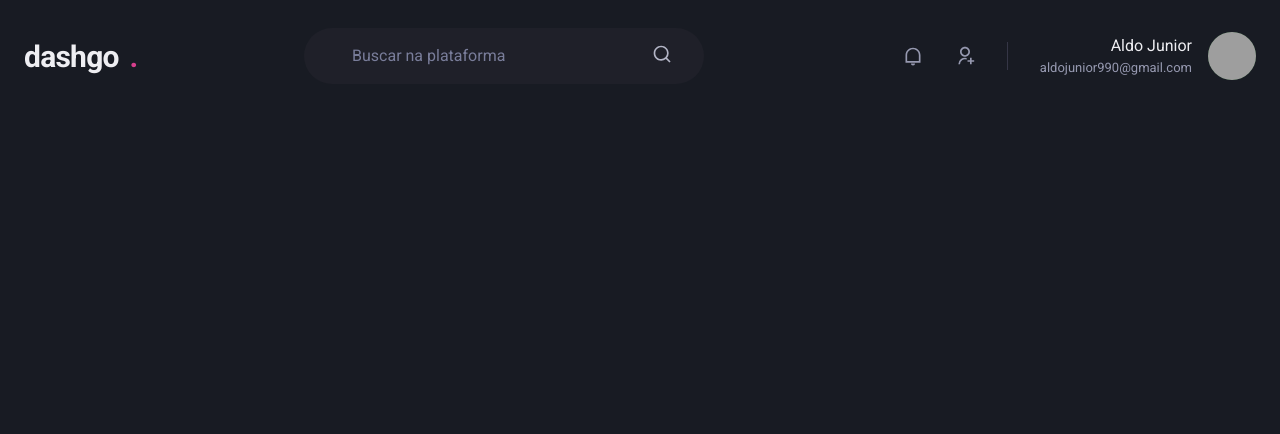
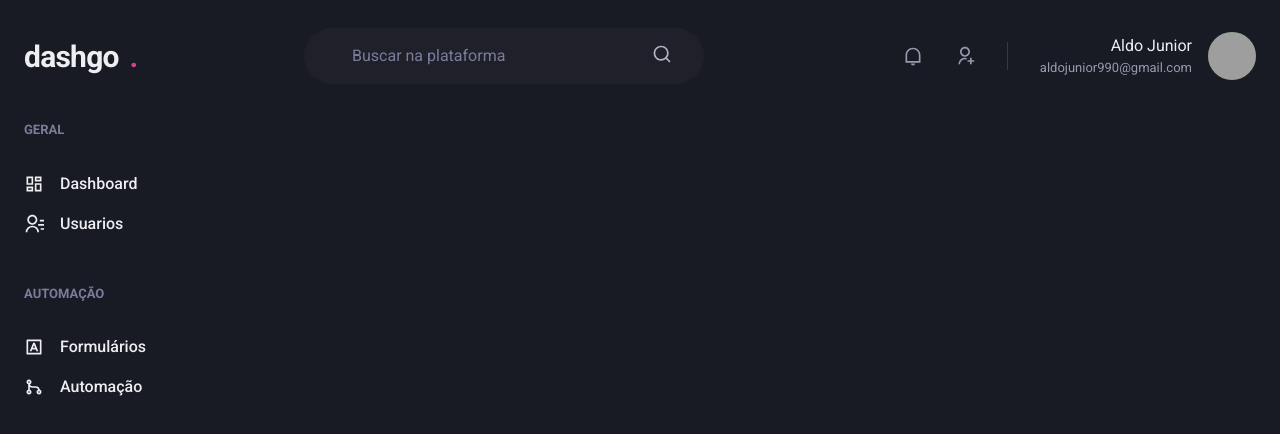
Before and after one commit to aldojunior990/dashgo-ignite-nextjs, a Next.js app: page /dashboard in a window 1280 px wide. Shown: the top 434 px of the page. Built offline with nearby package versions, Linux system fonts and the light colour scheme; grey boxes are pictures that could not be loaded.

Commit message:
Componente: Sidebar

```diff
--- /dev/null
+++ b/src/components/Sidebar.tsx
@@ -0,0 +1,46 @@
+import { Box, Stack, Text, Link, Icon } from "@chakra-ui/react";
+import { RiContactsLine, RiDashboardLine, RiGitMergeLine, RiInputMethodLine } from "react-icons/ri";
+
+export function Sidebar() {
+    return (
+        <Box
+            as="aside"
+            w="64"
+            mr="8"
+        >
+            <Stack
+                spacing="12"
+                align="flex-start"
+            >
+                <Box>
+                    <Text fontWeight="bold" color="gray.400" fontSize="small">GERAL</Text>
+                    <Stack spacing="4" mt="8" align="stretch">
+                        <Link display="flex" alignItems="center"  >
+                            <Icon as={RiDashboardLine} fontSize="20" />
+                            <Text ml="4" fontWeight="medium">Dashboard</Text>
+                        </Link>
+                        <Link display="flex" alignItems="center"  >
+                            <Icon as={RiContactsLine} fontSize="20" />
+                            <Text ml="4" fontWeight="medium">Usuarios</Text>
+                        </Link>
+                    </Stack>
+                </Box>
+
+                <Box>
+                    <Text fontWeight="bold" color="gray.400" fontSize="small">AUTOMAÇÃO</Text>
+                    <Stack spacing="4" mt="8" align="stretch">
+                        <Link display="flex" alignItems="center"  >
+                            <Icon as={RiInputMethodLine} fontSize="20" />
+                            <Text ml="4" fontWeight="medium">Formulários</Text>
+                        </Link>
+                        <Link display="flex" alignItems="center"  >
+                            <Icon as={RiGitMergeLine} fontSize="20" />
+                            <Text ml="4" fontWeight="medium">Automação</Text>
+                        </Link>
+                    </Stack>
+                </Box>
+
+            </Stack >
+        </Box >
+    )
+}
--- a/src/pages/dashboard.tsx
+++ b/src/pages/dashboard.tsx
@@ -1,7 +1,25 @@
+import { Flex } from "@chakra-ui/react";
 import { Header } from "../components/header";
+import { Sidebar } from "../components/Sidebar";
 
 export default function Dashboard() {
     return (
-        <Header></Header>
+        <Flex
+            direction="column"
+            h="100vh"
+        >
+            <Header />
+
+            <Flex
+                w="100%"
+                my="6"
+                maxWidth={1480}
+                mx="auto"
+                px="6"
+            >
+                <Sidebar />
+            </Flex>
+        </Flex >
+
     )
 }
```
